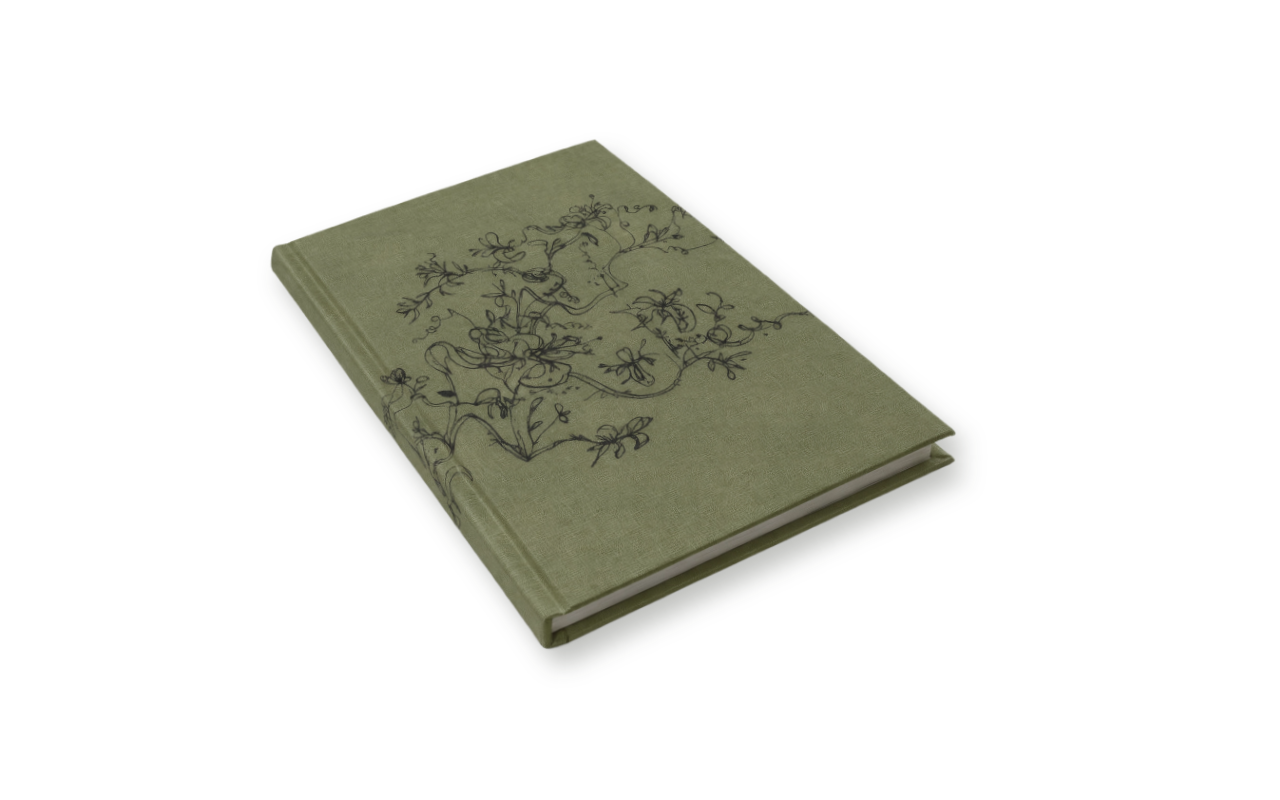
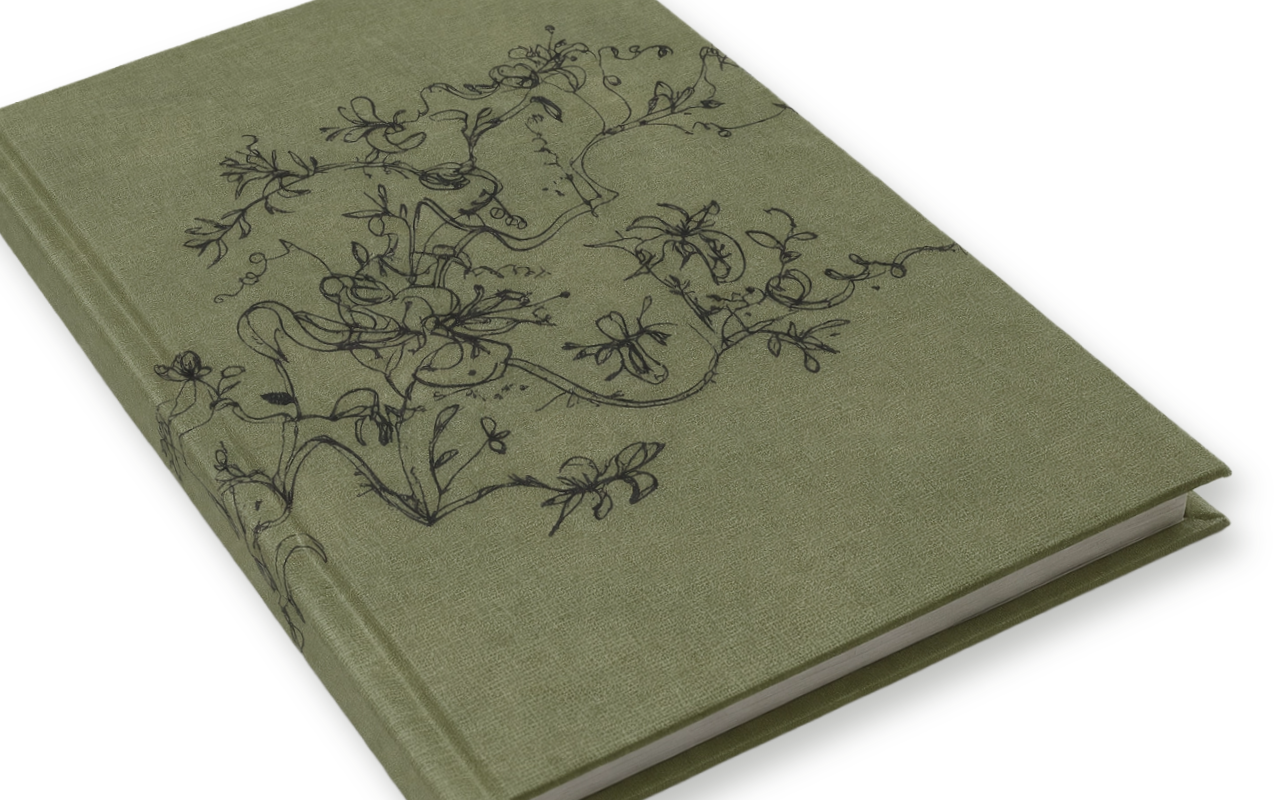
Before and after one commit to sweet-nerevar/diary, a plain HTML site: page index.html in a window 1280 px wide. Drawn offline with Linux system fonts and the light colour scheme.

Commit message:
changed book-image

```diff
--- a/index.html
+++ b/index.html
@@ -18,13 +18,22 @@ body{font-family:'Palatino Linotype','Book Antiqua',Georgia,serif}
   overflow:hidden;-webkit-tap-highlight-color:transparent;
 }
 .book-image{
-  display:none;width:auto;height:auto;
-  max-width:min(92vw,740px);max-height:90vh;
-  object-fit:contain;user-select:none;-webkit-user-drag:none;
+  display:none;
+  width:auto;
+  height:auto;
+  max-width:96vw;
+  max-height:95vh;
+  object-fit:contain;
+  user-select:none;
+  -webkit-user-drag:none;
+
+  scale:1.3;
   transform:translateY(0) rotate(0) scale(1);
   transform-origin:50% 55%;
+
   filter:drop-shadow(6px 10px 9px rgba(30,34,21,.2));
-  transition:transform .38s cubic-bezier(.2,.75,.2,1),filter .38s ease;
+  transition:transform .38s cubic-bezier(.2,.75,.2,1),
+             filter .38s ease;
   pointer-events:none;
 }
 .launch.has-image .book-image{display:block}
```
